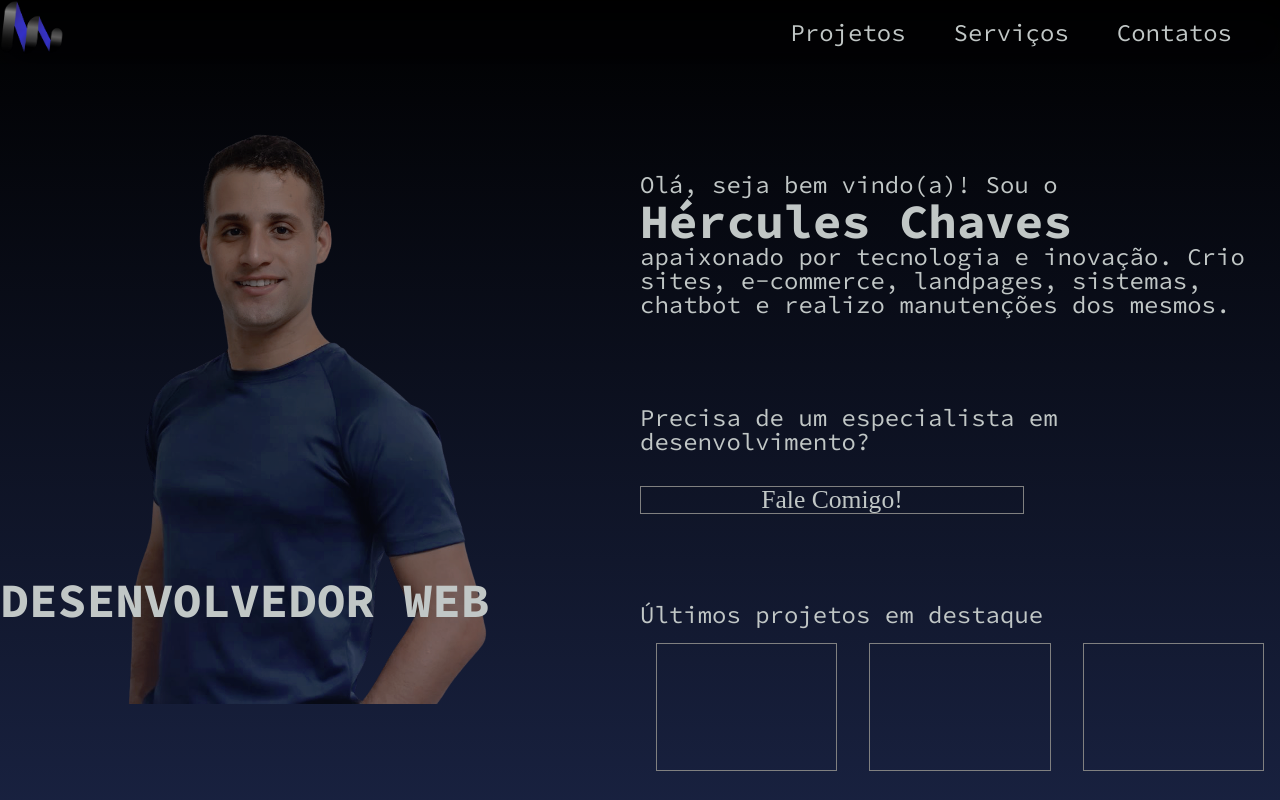
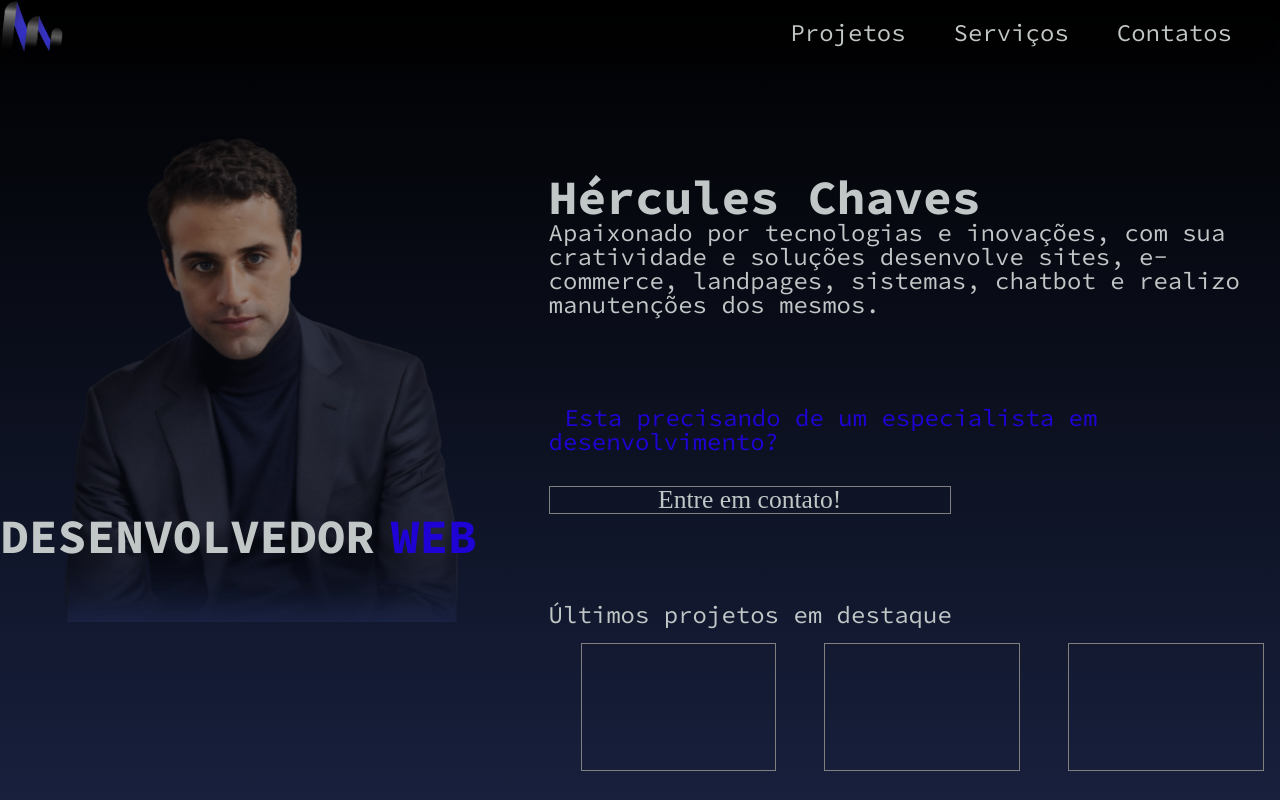
Before and after one commit to hercules1997/website-hcdeveloper, a React (Vite) app: page / in a window 1280 px wide. Shown: the top 800 px of the page. Built offline with nearby package versions, Linux system fonts and the light colour scheme.

Commit message:
Pequenas alterações

```diff
--- a/src/screen/Header/index.jsx
+++ b/src/screen/Header/index.jsx
@@ -1,4 +1,4 @@
-import avatar from '../../assets/img/avatar.png'
+import avatar from '../../assets/img/image.png'
 import { Menu } from '../../components'
 import {
   Button,
@@ -12,7 +12,7 @@ import {
   H2Name,
   ImagePerson,
   TextApresentation
-} from './style'
+} from './style.header'
 
 export function Header() {
   return (
@@ -23,22 +23,27 @@ export function Header() {
           <ImagePerson>
             <img src={avatar} />
           </ImagePerson>
-          <H1>DESENVOLVEDOR WEB</H1>
+          <H1>
+            DESENVOLVEDOR<span> WEB</span>
+          </H1>
         </ContentLeft>
         <ContentRight>
           <div>
-            <TextApresentation>Olá, seja bem vindo(a)! Sou o</TextApresentation>
             <H2Name>Hércules Chaves</H2Name>
             <TextApresentation>
-              apaixonado por tecnologia e inovação. Crio sites, e-commerce,
-              landpages, sistemas, chatbot e realizo manutenções dos mesmos.
+              Apaixonado por tecnologias e inovações, com sua cratividade e
+              soluções desenvolve sites, e-commerce, landpages, sistemas,
+              chatbot e realizo manutenções dos mesmos.
             </TextApresentation>
           </div>
           <div>
             <TextApresentation>
-              Precisa de um especialista em desenvolvimento?
+              <span>
+                {' '}
+                Esta precisando de um especialista em desenvolvimento?
+              </span>
             </TextApresentation>
-            <Button>Fale Comigo!</Button>
+            <Button>Entre em contato!</Button>
           </div>
 
           <ContentCarousel>
--- a/src/screen/Header/style.js
+++ b/src/screen/Header/style.header.js
@@ -5,21 +5,26 @@ import { theme } from '../../styles/theme'
 // CONTEÚDOS
 
 const ContainerContent = styled.aside`
-  margin-top: 4rem;
+  margin: 4rem 0 15rem;
   display: flex;
   width: 100%;
   color: ${theme.colors.light};
   min-height: calc(100vh - 6rem);
+
+  span {
+    margin-left: 1rem;
+    color: ${theme.colors.selected};
+  }
 `
 
 // Lado esquerdo
 const ContentLeft = styled.div`
   position: relative;
-  width: 50%;
+  width: 45%;
 `
 const ImagePerson = styled.span`
   width: 100%;
-
+  margin-left: 4rem;
   position: absolute;
   z-index: -1;
 
@@ -36,7 +41,7 @@ const H1 = styled.h1`
 
 // Lado direito
 const ContentRight = styled.div`
-  width: 50%;
+  width: 60%;
   display: flex;
   flex-direction: column;
   justify-content: space-around;
@@ -45,10 +50,12 @@ const ContentRight = styled.div`
 const TextApresentation = styled.p`
   width: 100%;
   font-size: 1.5rem;
+  /* line-height: 2rem; */
 `
 const H2Name = styled.h2`
   width: 100%;
   font-size: 3rem;
+  /* line-height: 6rem; */
 `
 const Button = styled.button`
   background-color: transparent;
@@ -56,7 +63,7 @@ const Button = styled.button`
   color: ${theme.colors.light};
 
   border: solid 1px gray;
-  width: 60%;
+  width: 55%;
   font-size: 1.6rem;
 `
 
```
Also changed, not shown: src/assets/img/image.png (added).
